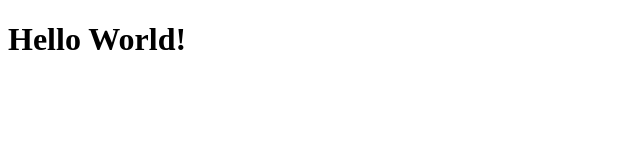
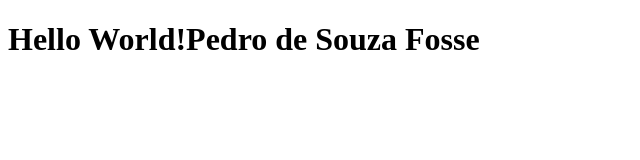
Before and after one commit to 10403807/devOps, a plain HTML site: page index.html in a window 1280 px wide. Shown: the whole page, without its empty margins (0-640 px from the left). Drawn offline with Linux system fonts and the light colour scheme.

Commit message:
Update index.html

```diff
--- a/index.html
+++ b/index.html
@@ -5,6 +5,6 @@
     <title>Hello, World! Pedro de Souza Fosse</title>
   </head>
   <body>
-    <h1>Hello World!</h1>
+    <h1>Hello World!Pedro de Souza Fosse</h1>
   </body>
 </html>
```
